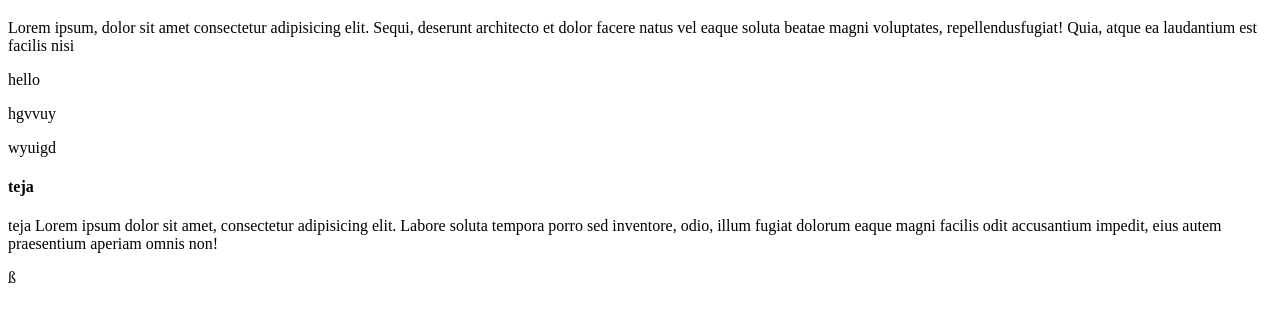
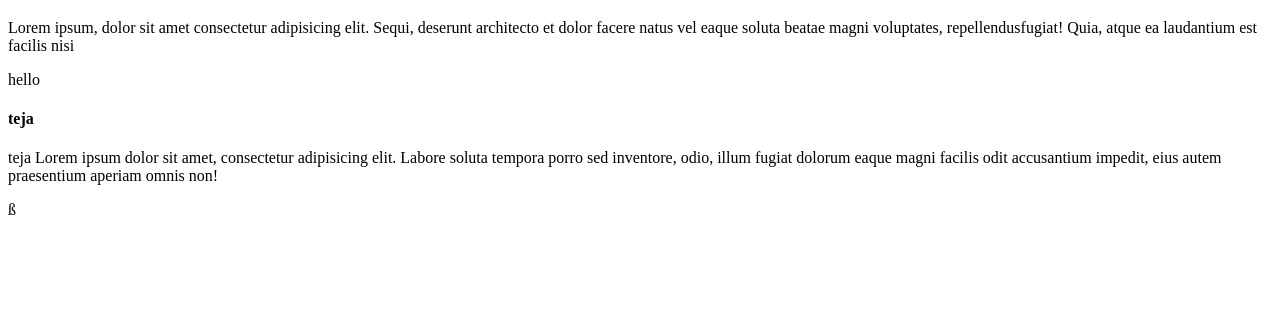
Before and after one commit to chaithnyateja13/try-to-do-new, a plain HTML site: page index.html in a window 1280 px wide. Shown: the part 61-382 px from the top of the page. Drawn offline with Linux system fonts and the light colour scheme.

Commit message:
remove p tags

```diff
--- a/index.html
+++ b/index.html
@@ -8,8 +8,6 @@
 <p>Lorem ipsum, dolor sit amet consectetur adipisicing elit. Sequi, deserunt architecto et dolor facere natus vel eaque soluta beatae magni voluptates, repellendusfugiat! Quia, atque ea laudantium est facilis nisi
 </p>
 <p>hello</p>
-<p>hgvvuy</p>
-<p>wyuigd</p>
 <h4>teja</h4>
 <p>teja Lorem ipsum dolor sit amet, consectetur adipisicing elit. Labore soluta tempora porro sed inventore, odio, illum fugiat dolorum eaque magni facilis odit accusantium impedit, eius autem praesentium aperiam omnis non!</p>
 </head>
```
